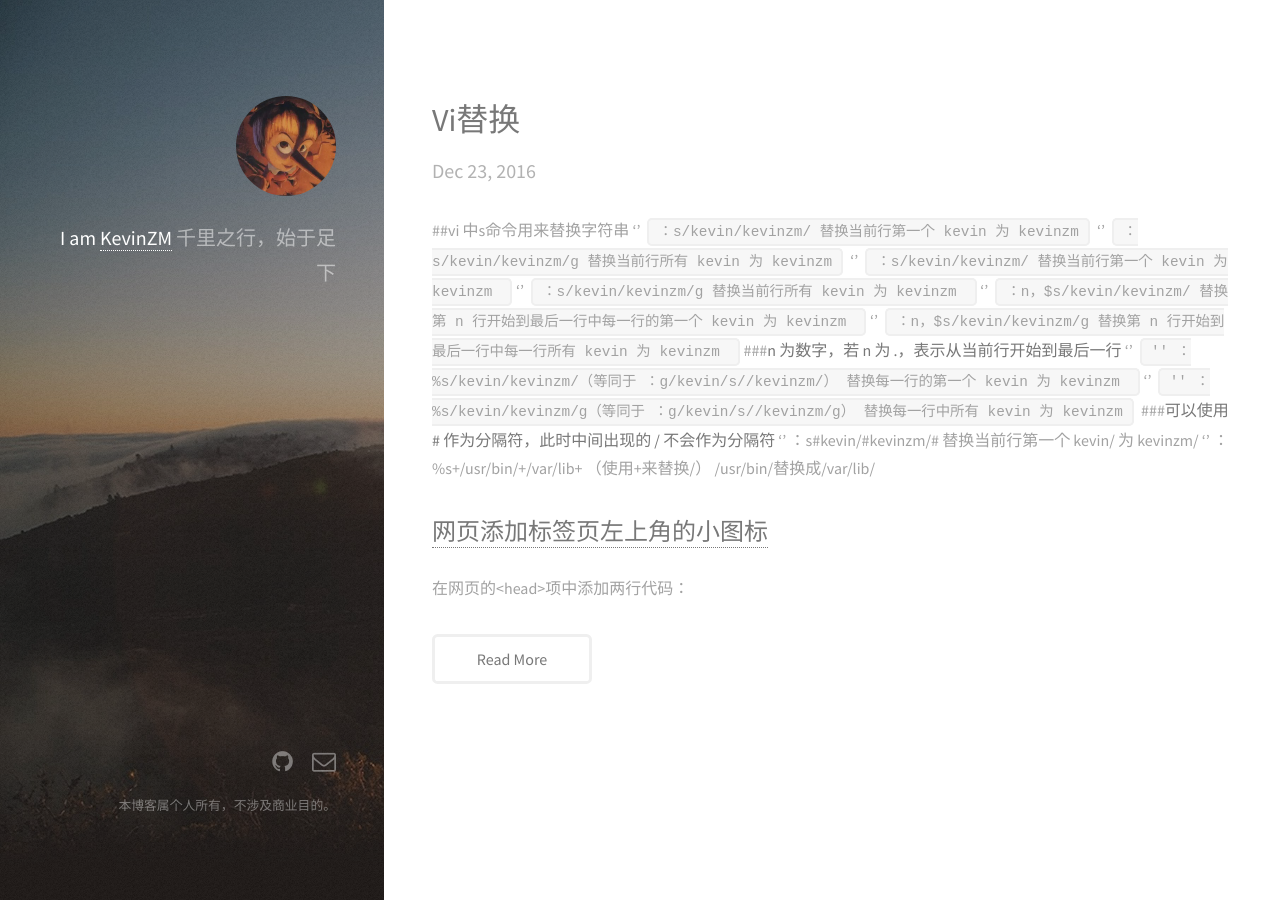
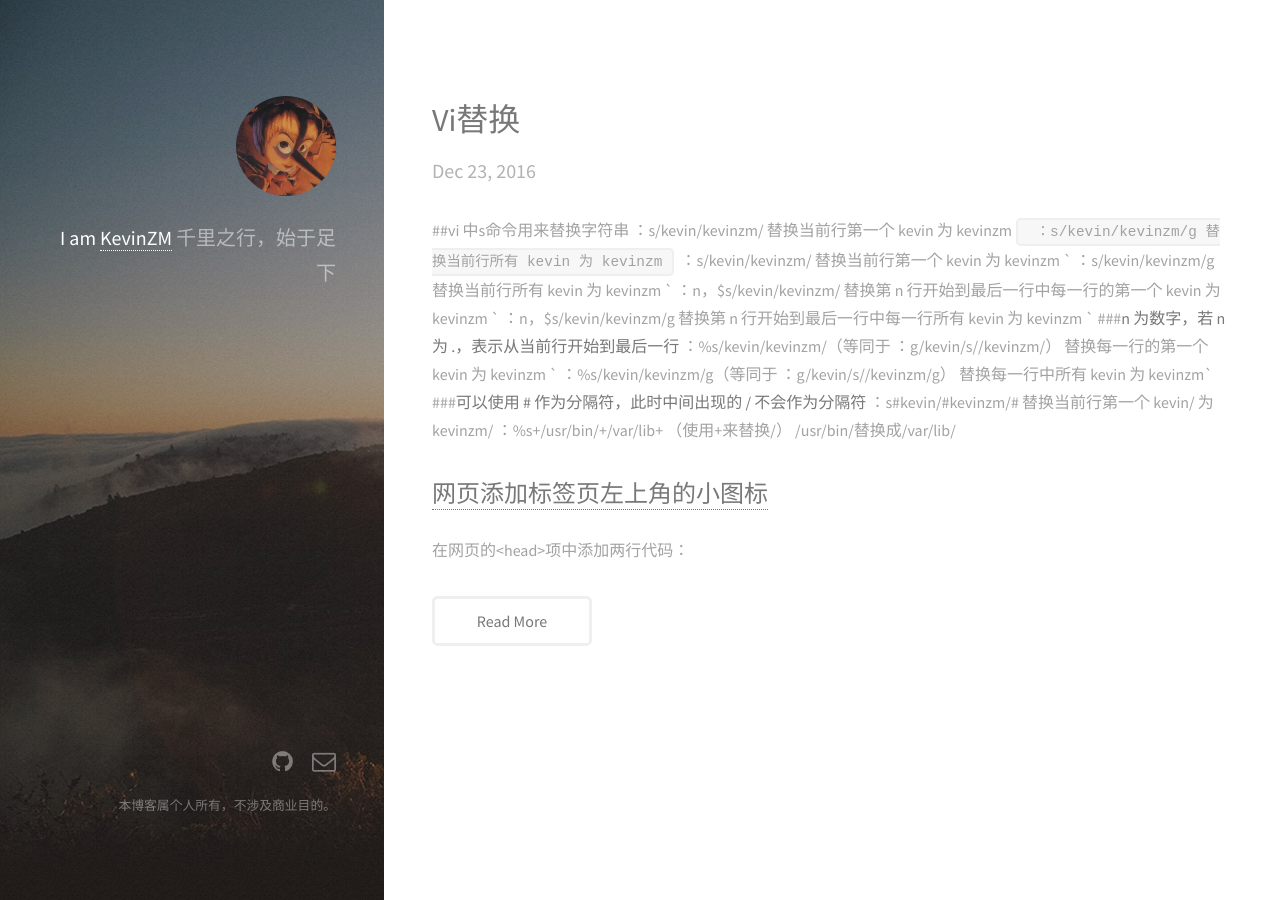
Before and after one commit to KevinZM/kevinzmmmmm.github.io, a Jekyll site: the page built from _posts/2016-12-23-VI替换.md, in a window 1280 px wide. Built offline with Jekyll 4.4.1, drawn with Linux system fonts in a browser that asks for light colours; our own code applies the rules of GitHub Pages for plain Markdown files.

Commit message:
no message

```diff
--- a/_posts/2016-12-23-VI替换.md
+++ b/_posts/2016-12-23-VI替换.md
@@ -1,13 +1,13 @@
 ##vi 中s命令用来替换字符串
-'' `：s/kevin/kevinzm/  替换当前行第一个 kevin 为 kevinzm`
-'' `：s/kevin/kevinzm/g  替换当前行所有 kevin 为 kevinzm`
-'' `：s/kevin/kevinzm/ 替换当前行第一个 kevin 为 kevinzm `
-'' `：s/kevin/kevinzm/g 替换当前行所有 kevin 为 kevinzm `
-'' `：n，$s/kevin/kevinzm/ 替换第 n 行开始到最后一行中每一行的第一个 kevin 为 kevinzm `
-'' `：n，$s/kevin/kevinzm/g 替换第 n 行开始到最后一行中每一行所有 kevin 为 kevinzm `
+	：s/kevin/kevinzm/  替换当前行第一个 kevin 为 kevinzm`
+	：s/kevin/kevinzm/g  替换当前行所有 kevin 为 kevinzm`
+	：s/kevin/kevinzm/ 替换当前行第一个 kevin 为 kevinzm `
+	：s/kevin/kevinzm/g 替换当前行所有 kevin 为 kevinzm `
+	：n，$s/kevin/kevinzm/ 替换第 n 行开始到最后一行中每一行的第一个 kevin 为 kevinzm `
+	：n，$s/kevin/kevinzm/g 替换第 n 行开始到最后一行中每一行所有 kevin 为 kevinzm `
 ###**n 为数字，若 n 为 .，表示从当前行开始到最后一行**
-'' `'' ：%s/kevin/kevinzm/（等同于 ：g/kevin/s//kevinzm/） 替换每一行的第一个 kevin 为 kevinzm `
-'' `'' ：%s/kevin/kevinzm/g（等同于 ：g/kevin/s//kevinzm/g） 替换每一行中所有 kevin 为 kevinzm`
+	：%s/kevin/kevinzm/（等同于 ：g/kevin/s//kevinzm/） 替换每一行的第一个 kevin 为 kevinzm `
+	：%s/kevin/kevinzm/g（等同于 ：g/kevin/s//kevinzm/g） 替换每一行中所有 kevin 为 kevinzm`
 ###**可以使用 # 作为分隔符，此时中间出现的 / 不会作为分隔符**
-'' ：s#kevin/#kevinzm/# 替换当前行第一个 kevin/ 为 kevinzm/
-'' ：%s+/usr/bin/+/var/lib+ （使用+来替换/） /usr/bin/替换成/var/lib/
+	：s#kevin/#kevinzm/# 替换当前行第一个 kevin/ 为 kevinzm/
+	：%s+/usr/bin/+/var/lib+ （使用+来替换/） /usr/bin/替换成/var/lib/
```
